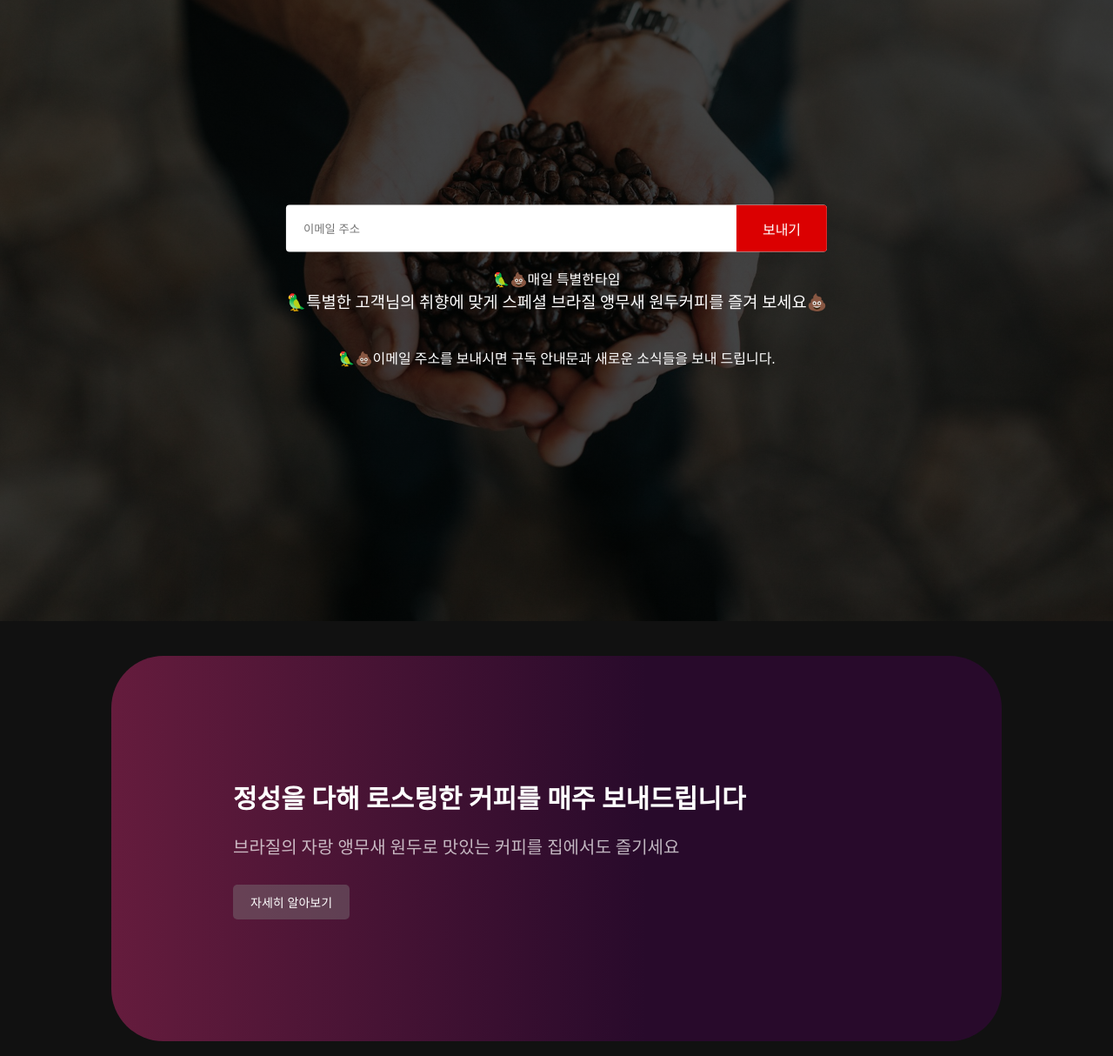
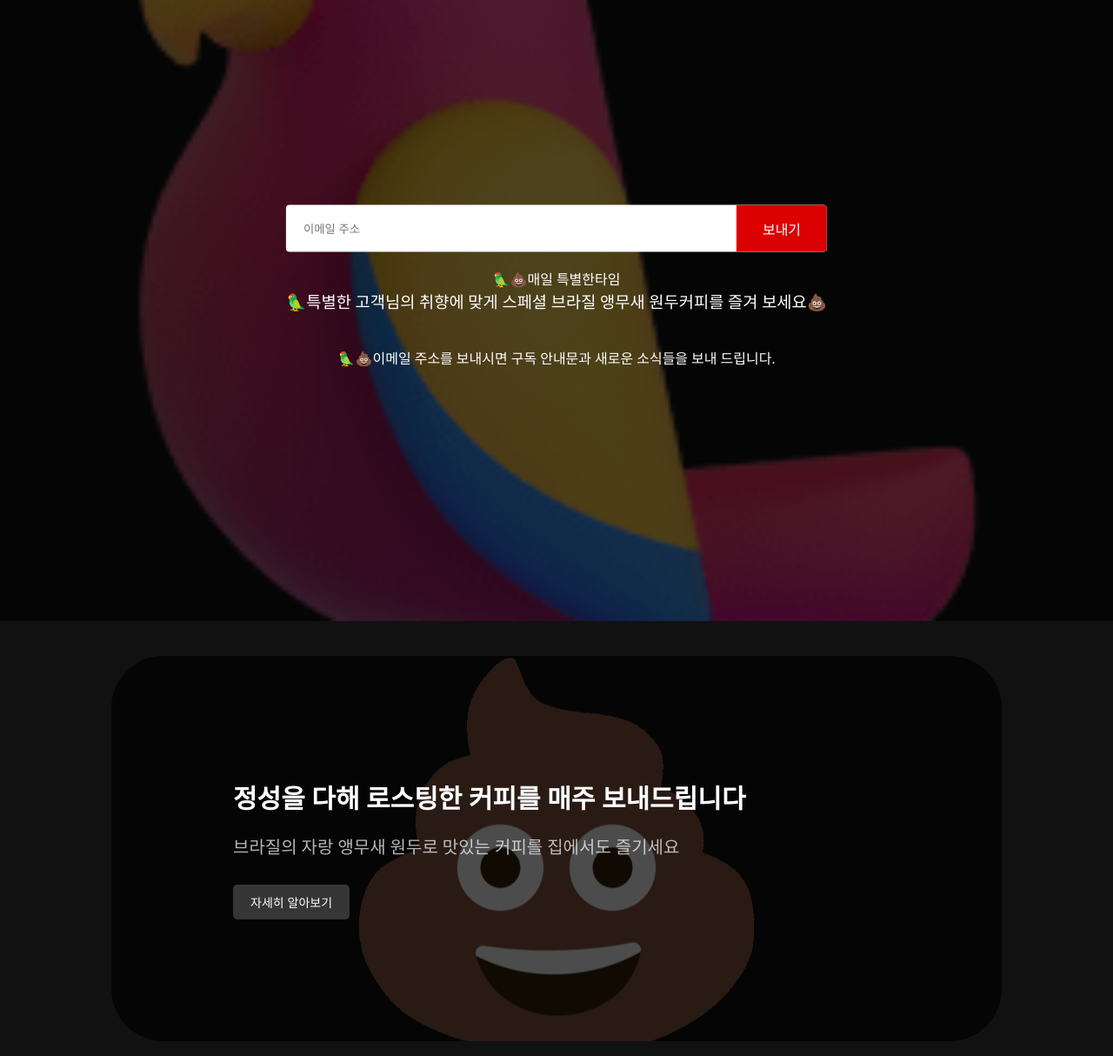
Before and after one commit to qortmdwls000/coffee1, a plain HTML site: page index.html in a window 1280 px wide. Shown: the part 86-1300 px from the top of the page at 87% size. Drawn offline with Linux system fonts and the light colour scheme.

Commit message:
first commit

```diff
--- a/index.html
+++ b/index.html
@@ -74,27 +74,27 @@
        <h3>너티드 커피</h3>
        <p>고소한, 구수한, 산미가 약한 커피</p>
        <div class="bean-img">
-        <img src="images/b.png" alt="">
+        <img src="images/bb.jpeg" alt="">
        </div>
       </div>
       <div class="card">
         <h3>비비드 커피</h3>
         <p>꽃, 허브, 과일, 산미가 있는 커피</p>
         <div class="bean-img">
-          <img src="images/b.png" alt="">
+          <img src="images/bb.jpeg" alt="">
          </div>
       </div>
       <div class="card">
         <h3>다크 커피</h3>
         <p>쌉쌀한, 달콤한, 산미가 없는 커피</p>
         <div class="bean-img">
-          <img src="images/b.png" alt="">
+          <img src="images/bb.jpeg" alt="">
          </div>
       </div>
       <div class="card">
         <h3>로스터가 추천하는 커피</h3>
         <div class="bean-img">
-          <img src="images/b.png" alt="">
+          <img src="images/bb.jpeg" alt="">
          </div>
       </div>
     </div>
--- a/style.css
+++ b/style.css
@@ -27,7 +27,7 @@
   header {
     width: 100%;  /* 너비 100% */
     height: 100vh;  /* 뷰포트 높이 */
-    background: linear-gradient(rgba(0, 0, 0, 0.7), rgba(0, 0, 0, 0.7)), url(images/header-bg.jpg) center no-repeat;
+    background: linear-gradient(rgba(0, 0, 0, 0.7), rgba(0, 0, 0, 0.7)), url(images/bb.jpeg) center no-repeat;
     background-size: cover;
     padding: 10px 8%;  /* 상하 10px, 좌우 8% */
     position: relative;  /* 상대 위치 */
@@ -139,7 +139,7 @@
   /* ------ 배너 영역 ------ */
   .banner-content {
     border-radius: 60px;
-    background: linear-gradient(to right, #651c3d 0%, #280a2b 60%);
+    background:  linear-gradient(rgba(0, 0, 0, 0.7), rgba(0, 0, 0, 0.7)),url(images/d.gif) center no-repeat;
     padding: 140px;
     margin-bottom: 2000px;
   }
```
Also changed, not shown: images/d.gif (added), images/t.jpae.png (renamed from images/t.png.png).
